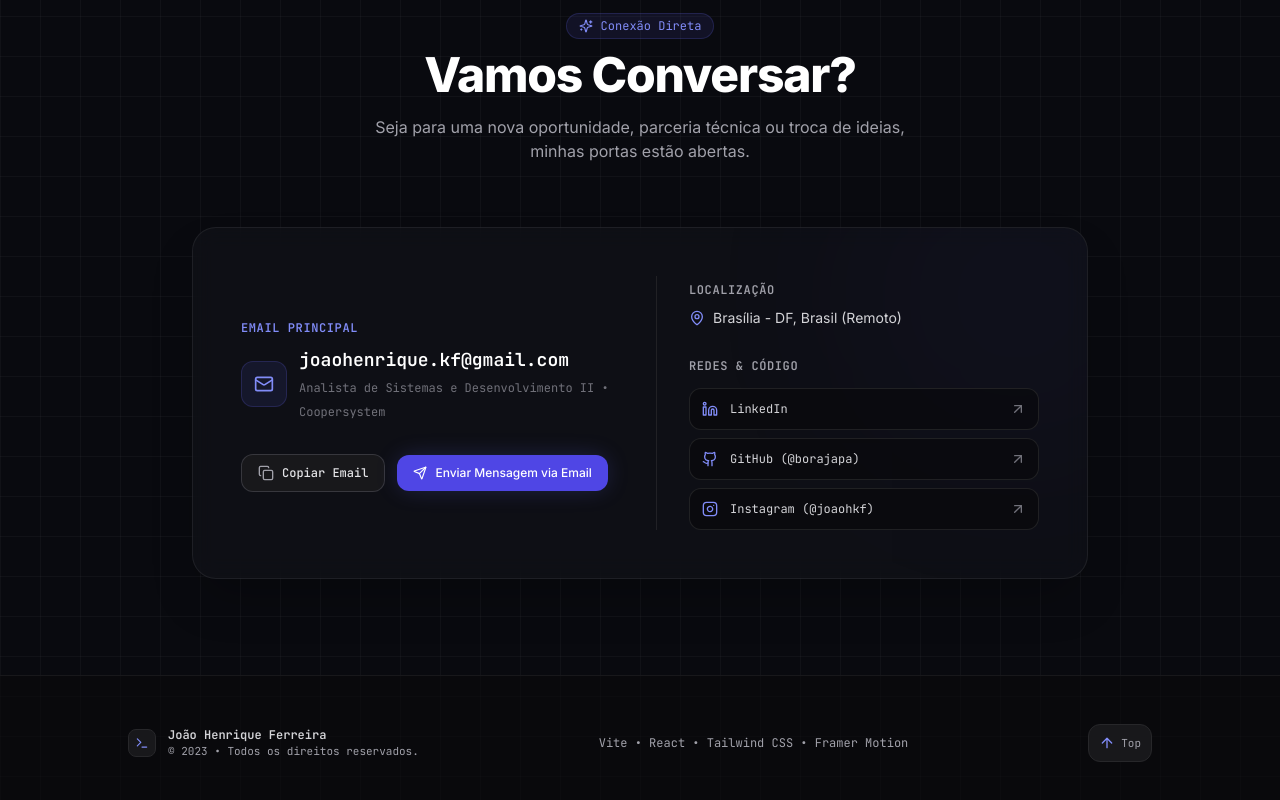
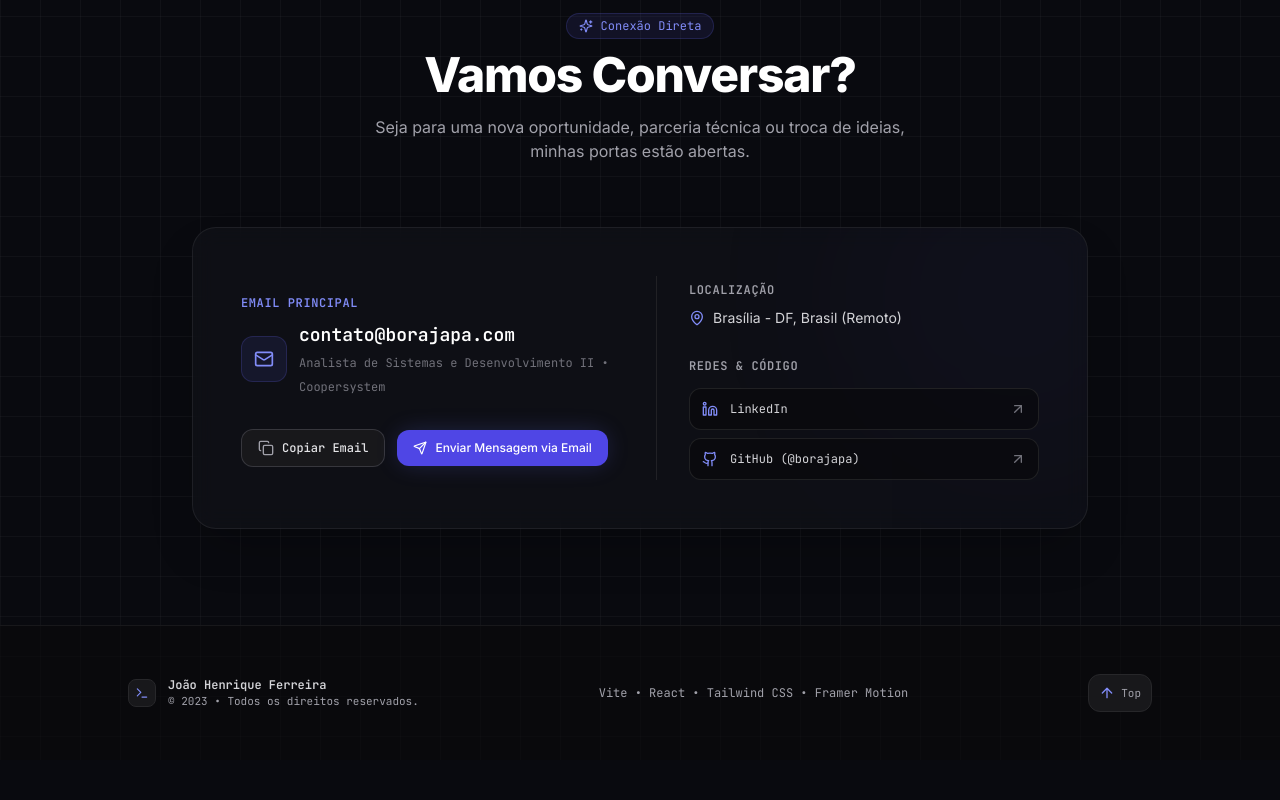
Before and after one commit to borajapa/portfolio, a React (Vite) app: page / in a window 1280 px wide. Shown: the part 7784-8584 px from the top of the page. After the commit the page ends 8544 px from the top, so only its background shows below. Built offline with nearby package versions, Linux system fonts and the light colour scheme.

Commit message:
fix: update primary email to contato@borajapa.com and remove instagram link

```diff
--- a/src/components/Contact.jsx
+++ b/src/components/Contact.jsx
@@ -10,7 +10,6 @@ import {
   Send,
   Github,
   Linkedin,
-  Instagram,
   Sparkles,
   ArrowUpRight,
   MessageSquare
@@ -176,19 +175,6 @@ export default function Contact() {
                     </div>
                     <ArrowUpRight className="w-4 h-4 text-zinc-500 group-hover:text-white group-hover:translate-x-0.5 group-hover:-translate-y-0.5 transition-transform" />
                   </a>
-
-                  <a
-                    href={portfolioData.profile.socials.instagram}
-                    target="_blank"
-                    rel="noopener noreferrer"
-                    className="flex items-center justify-between p-3 rounded-xl bg-zinc-950/60 border border-zinc-800/80 text-zinc-300 hover:text-white hover:border-indigo-500/40 hover:bg-zinc-900/60 transition-all group"
-                  >
-                    <div className="flex items-center gap-3">
-                      <Instagram className="w-4 h-4 text-indigo-400" />
-                      <span className="text-xs font-mono">Instagram (@joaohkf)</span>
-                    </div>
-                    <ArrowUpRight className="w-4 h-4 text-zinc-500 group-hover:text-white group-hover:translate-x-0.5 group-hover:-translate-y-0.5 transition-transform" />
-                  </a>
                 </div>
               </div>
 
--- a/src/data/portfolioData.js
+++ b/src/data/portfolioData.js
@@ -24,11 +24,10 @@ export const portfolioData = {
       en: "Systems & Development Analyst II at Coopersystem with over 5 years of continuous growth building mission-critical platforms for BB Seguros and MAPFRE. Combining a dual analytical background (Law + Computer Science) with hands-on depth in Java, Spring Boot, Angular, TypeScript, Node.js, and React."
     },
     resumeLink: "/Joao_Henrique_Resume.pdf",
-    email: "joaohenrique.kf@gmail.com",
+    email: "contato@borajapa.com",
     socials: {
       github: "https://github.com/borajapa",
-      linkedin: "https://www.linkedin.com/in/ferreirajoaoh/",
-      instagram: "https://www.instagram.com/joaohkf"
+      linkedin: "https://www.linkedin.com/in/ferreirajoaoh/"
     },
     stats: [
       {
```
Also changed, not shown: 1 other file (tests, documents, lock files or other folders).
